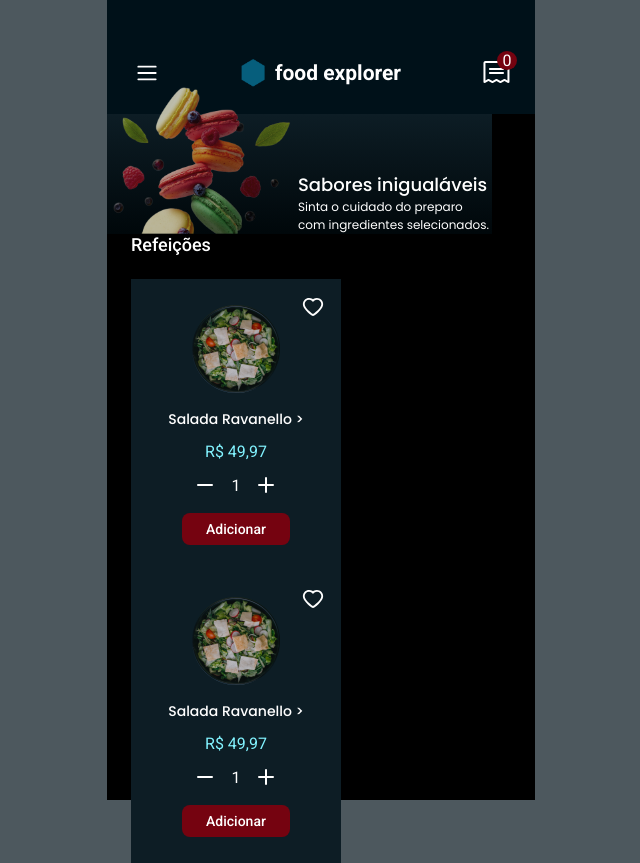
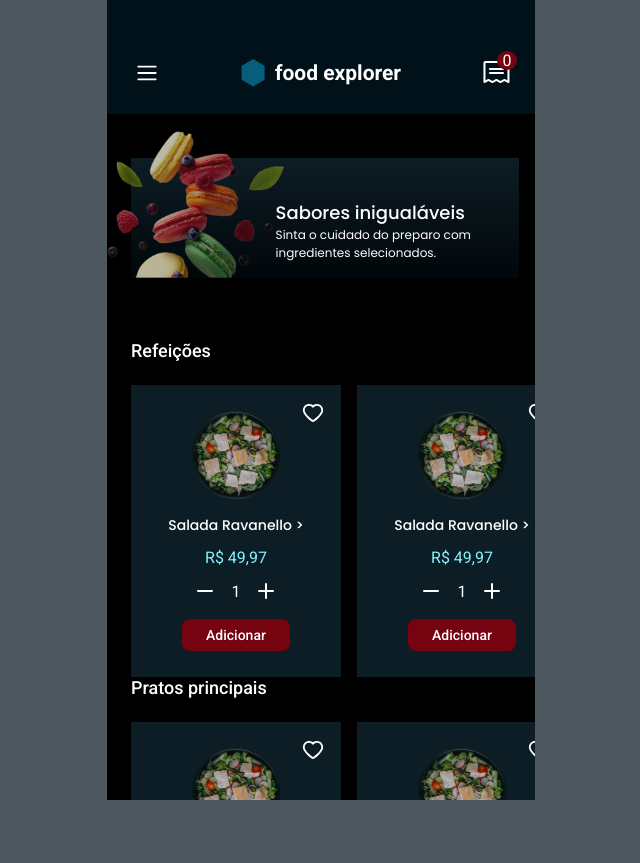
Before and after one commit to jacksonMarcelinoFreitas/Food_Explorer, a React (Vite) app: page / in a window 1280 px wide. Shown: the whole page, without its empty margins (319-959 px from the left). After the commit the page ends 800 px from the top, so only its background shows below. Built offline with nearby package versions, Linux system fonts and the light colour scheme.

Commit message:
:sparkles::lipstick: feat: finished menu page

```diff
--- a/src/components/AreaCard/index.jsx
+++ b/src/components/AreaCard/index.jsx
@@ -4,7 +4,9 @@ export function AreaCard({title, children, ...rest}){
   return(
     <Container {...rest}>
       <p className='title-area'>{title}</p>
-      {children}
+      <div className='area-cards'>
+        {children}
+      </div>
     </Container>
   )
 }
--- a/src/components/AreaCard/style.js
+++ b/src/components/AreaCard/style.js
@@ -1,7 +1,7 @@
 import { styled } from "styled-components";
 
 export const Container = styled.div`
-  padding: 0 24px;
+  padding: 0 0 0 24px;
 
   .title-area{
     font-family: 'Poppins' sans-serif;
@@ -10,4 +10,13 @@ export const Container = styled.div`
 
     margin-bottom: 24px;
   }
+
+  .area-cards{
+    overflow-x: scroll;
+
+    display: grid;
+    grid-template-columns: 1fr 1fr;
+
+    gap: 16px;
+  }
 `
--- a/src/components/Footer/style.js
+++ b/src/components/Footer/style.js
@@ -17,8 +17,10 @@ export const Container = styled.footer`
   font-family: 'Poppins', sans-serif;
   font-weight: 100;
 
-  position: static;
+  /* position: static; */
   position: sticky;
+
+  margin-top: 24px;
 
   .brand{
     width: fit-content;
--- a/src/components/MobileContainer/style.js
+++ b/src/components/MobileContainer/style.js
@@ -4,6 +4,8 @@ import { device } from "../../screensizes/devices";
 export const Container = styled.div`
   width: 428px;
   height: 100%;
+
+  overflow-y: auto;
 
   /* padding: 56px; */
 
--- a/src/pages/Home/index.jsx
+++ b/src/pages/Home/index.jsx
@@ -5,6 +5,7 @@ import { FiSearch } from 'react-icons/fi'
 import bannerImage from '../../assets/bannerImage.png';
 import { AreaCard } from '../../components/AreaCard';
 import { Card } from '../../components/Card';
+import { Footer } from '../../components/Footer';
 import { AiFillHeart, AiOutlineHeart } from 'react-icons/ai';
 import imageDish  from '../../assets/image-dish1.png';
 
@@ -12,6 +13,8 @@ export function Home(){
     return(
         <Container>
             <Header/>
+
+            <div className="banner-container">
                 <div className='banner'>
                     <img src={bannerImage}></img>
                     <p>
@@ -19,8 +22,30 @@ export function Home(){
                         Sinta o cuidado do preparo com ingredientes selecionados.
                     </p>
                 </div>
+            </div>
 
-            <AreaCard title="Refeições" className="area-card">
+            <AreaCard
+                title="Refeições"
+                className="area-card">
+
+                <Card
+                    icon={AiOutlineHeart}
+                    image={imageDish}
+                    name="Salada Ravanello"
+                    price="R$ 49,97"
+                />
+
+                <Card
+                    icon={AiOutlineHeart}
+                    image={imageDish}
+                    name="Salada Ravanello"
+                    price="R$ 49,97"
+                />
+            </AreaCard>
+            <AreaCard
+                title="Pratos principais"
+                className="area-card">
+
                 <Card
                     icon={AiOutlineHeart}
                     image={imageDish}
@@ -36,6 +61,8 @@ export function Home(){
                 />
             </AreaCard>
 
+            <Footer />
+
         </Container>
     )
 }
--- a/src/pages/Home/style.js
+++ b/src/pages/Home/style.js
@@ -4,23 +4,58 @@ export const Container = styled.div`
   width: 100%;
   height: 100vh;
 
+  /* overflow-y: scroll; */
+
+  .banner-container{
+    display: flex;
+    align-items: center;
+    justify-content: center;
+
+    width: 100%;
+    overflow: hidden;
+  }
+
+
   .banner {
     display: flex;
     align-items: end;
     justify-content: center;
+    flex: 1fr 1fr;
+
+    height: 120px;
+    width: 100%;
+    margin: 44px 16px 62px 24px;
+
+    position: relative;
 
     background-image: linear-gradient(to bottom, ${({theme}) => theme.COLORS.DARK_900}, ${({theme}) => theme.COLORS.DARK_200});
 
-    height: 120px;
-    width: 90%;
+
 
     > img {
       width: 191px;
+      left: -30px;
+      bottom: 0;
+      position: absolute;
+      z-index: 100;
     }
 
+
+
     > p {
+      z-index: 100;
       font-size: 12px;
       font-family: 'Poppins', sans-serif;
+
+      width: 224px;
+      /* height: 100%; */
+
+      top: 60%;
+      right: 5%;
+      -webkit-transform: translateY(-50%);
+      transform: translateY(-50%);
+
+      position: absolute;
 
       > span{
         font-size: 18px;
```
Lines whose indentation alone changed are shown as unchanged.
